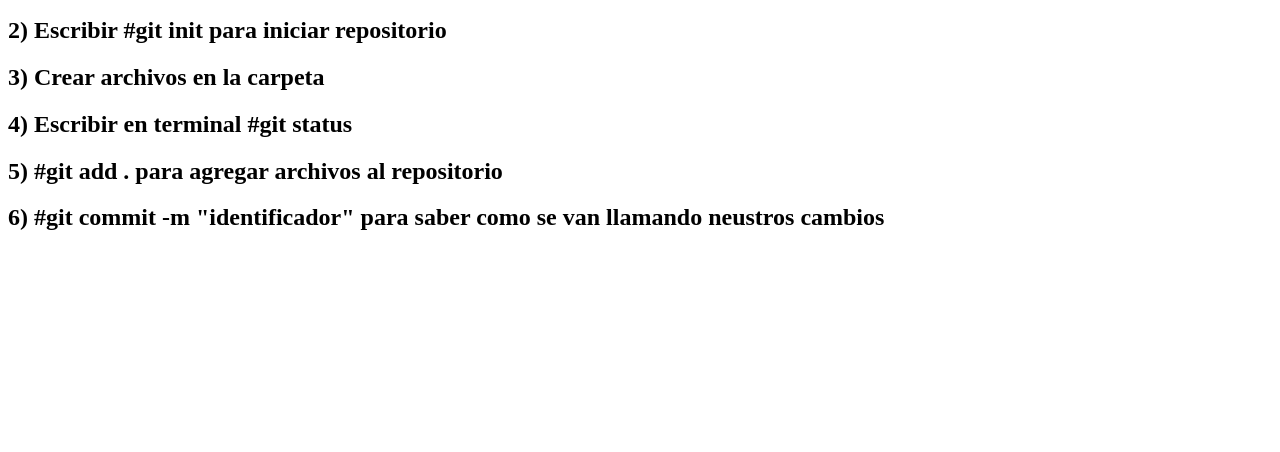
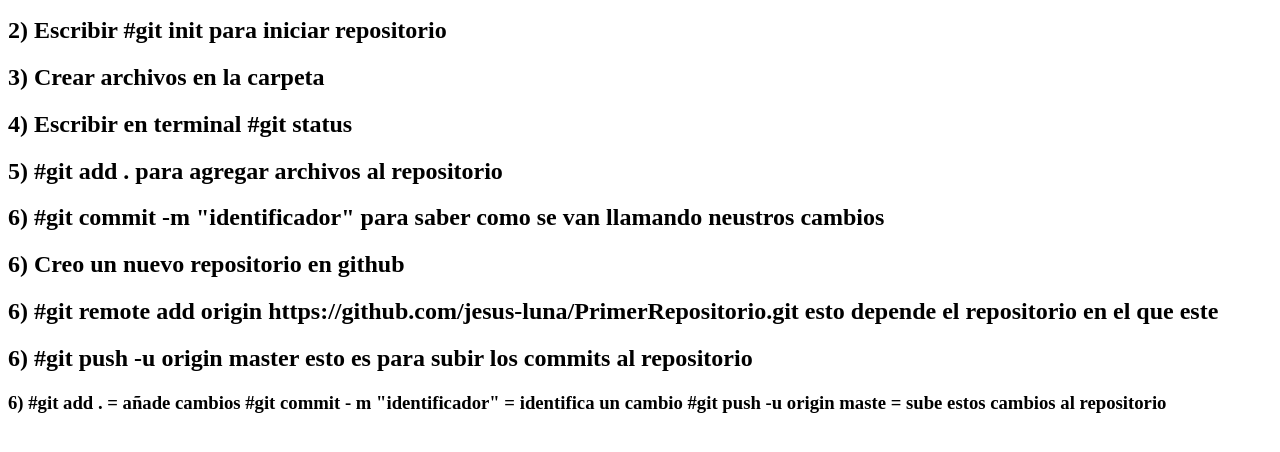
Before and after one commit to jesus-luna/PrimerRepositorio, a plain HTML site: page index.html in a window 1280 px wide. Shown: the part 110-562 px from the top of the page. Drawn offline with Linux system fonts and the light colour scheme.

Commit message:
cuarto commit

```diff
--- a/index.html
+++ b/index.html
@@ -2,8 +2,8 @@
 <html lang="en">
 <head>
 	<title>GitPractica</title>
-</head
-><body>
+</head>
+<body>
 	<h1>Mi primer repositorio</h1>
     <h2>1) Crear carpeta donde trabajar</h2>
     <h2>2) Escribir #git init para iniciar repositorio</h2>
@@ -11,5 +11,9 @@
     <h2>4) Escribir en terminal #git status</h2>
     <h2>5) #git add .  para agregar archivos al repositorio</h2>
     <h2>6) #git commit -m "identificador" para saber como se van llamando neustros cambios</h2>
+    <h2>6) Creo un nuevo repositorio en github</h2>
+    <h2>6) #git remote add origin https://github.com/jesus-luna/PrimerRepositorio.git   esto depende el repositorio en el que este</h2>
+    <h2>6) #git push -u origin master  esto es para subir los commits al repositorio</h2>
+    <h3>6) #git add . = añade cambios  #git commit - m "identificador"  = identifica un cambio  #git push -u origin maste = sube estos cambios al repositorio</h3>
 </body>
 </html>
```
